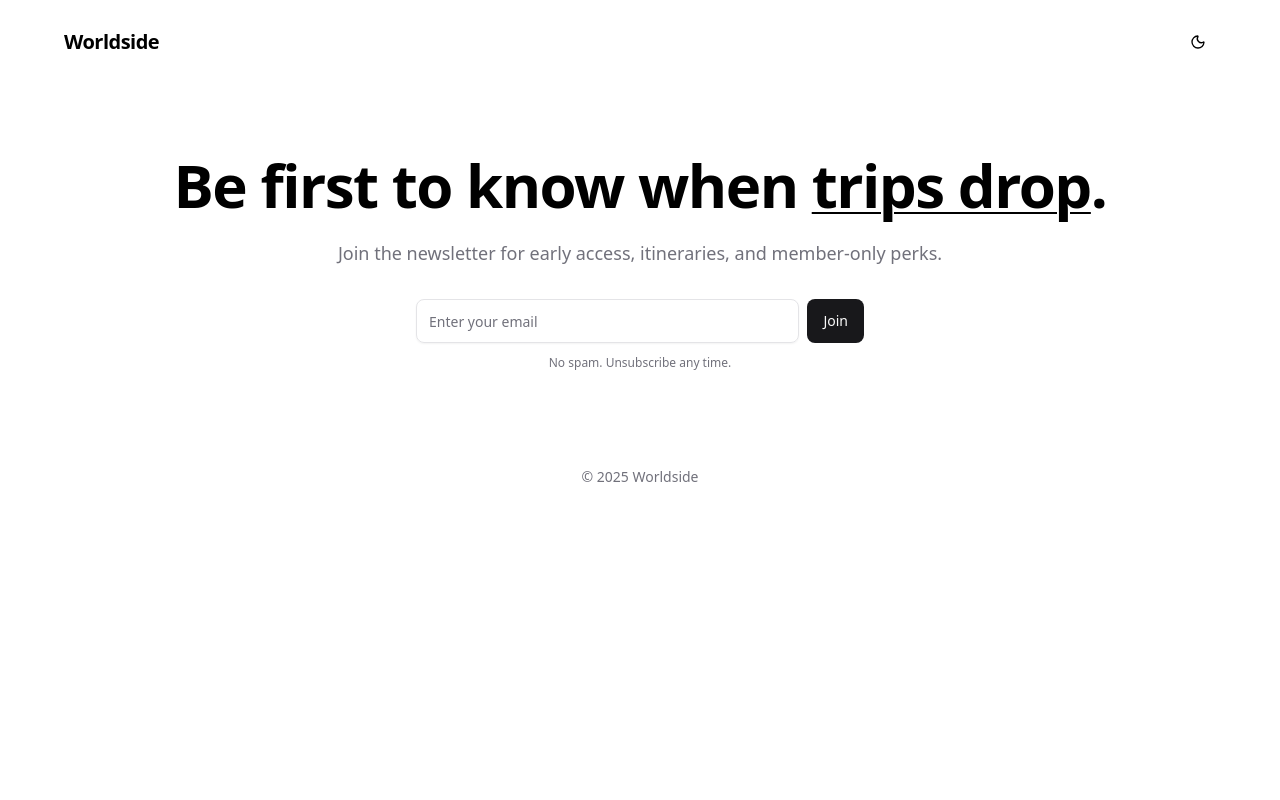
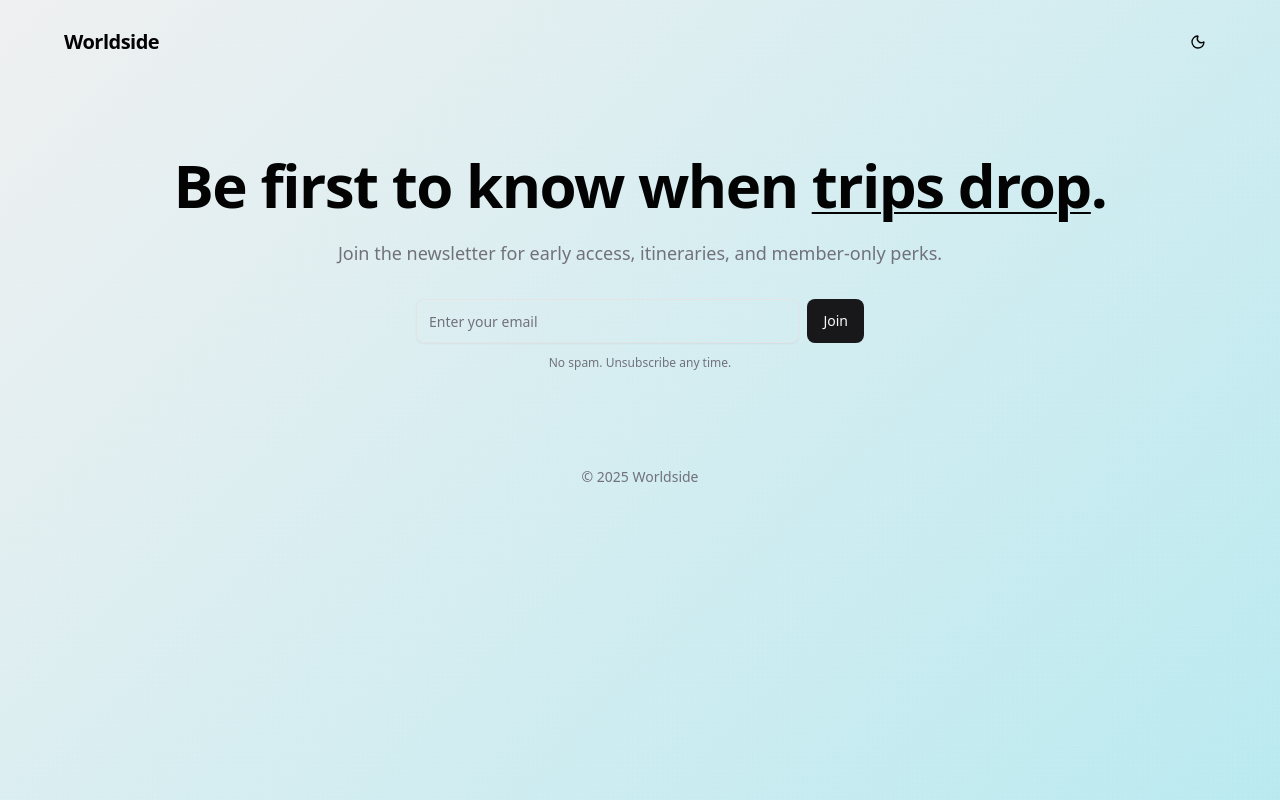
Before and after one commit to jadaamurray/worldside-app, a Next.js app: page / in a window 1280 px wide. Built offline with nearby package versions, Linux system fonts and the light colour scheme.

Commit message:
change background colours

```diff
--- a/app/globals.css
+++ b/app/globals.css
@@ -46,6 +46,9 @@
 :root {
   --radius: 0.625rem;
   --background: oklch(1 0 0);
+  --background-day-1: oklch(95.466% 0.00182 249.199);
+  --background-day-2: oklch(90.553% 0.04997 205.841);
+  --foreground-day: oklch(10% 0 0);
   --foreground: oklch(0.0516 0 0);
   --card: oklch(1 0 0);
   --card-foreground: oklch(0.141 0.005 285.823);
@@ -80,6 +83,9 @@
 
 .dark {
   --background: oklch(0.141 0.005 285.823);
+  --background-night-1: oklch(19.022% 0.09767 296.221);
+  --background-night-2: oklch(13.457% 0.07759 287.096);
+  --foreground-night: oklch(95% 0 0);
   --foreground: oklch(0.985 0 0);
   --card: oklch(0.21 0.006 285.885);
   --card-foreground: oklch(0.985 0 0);
@@ -112,6 +118,37 @@
   --sidebar-ring: oklch(0.552 0.016 285.938);
 }
 
+body {
+  background:
+    /* grain layer */
+    radial-gradient(rgba(255, 255, 255, 0.05) 1px, transparent 1px),
+    radial-gradient(rgba(0, 0, 0, 0.05) 1px, transparent 1px),
+    /* gradient base */
+    linear-gradient(
+      135deg,
+      var(--background-day-1) 0%,
+      var(--background-day-2) 100%
+    );
+  background-size: 3px 3px, 5px 5px, cover;
+  background-blend-mode: overlay;
+  color: var(--foreground-day);
+  transition: background 0.4s ease, color 0.4s ease;
+}
+
+.dark body {
+  background:
+    radial-gradient(rgba(255, 255, 255, 0.04) 1px, transparent 1px),
+    radial-gradient(rgba(0, 0, 0, 0.04) 1px, transparent 1px),
+    linear-gradient(
+      135deg,
+      var(--background-night-1) 0%,
+      var(--background-night-2) 100%
+    );
+  background-size: 3px 3px, 5px 5px, cover;
+  background-blend-mode: overlay;
+  color: var(--foreground-night);
+}
+
 @layer base {
   * {
     @apply border-border outline-ring/50;
```
